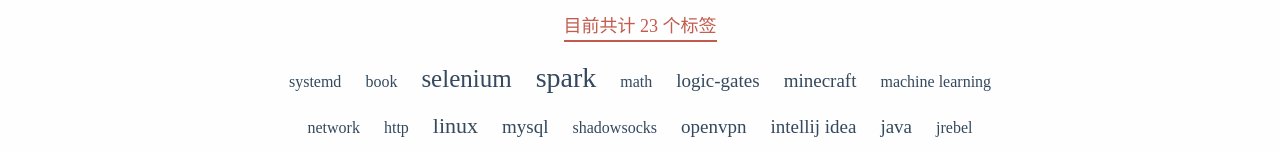
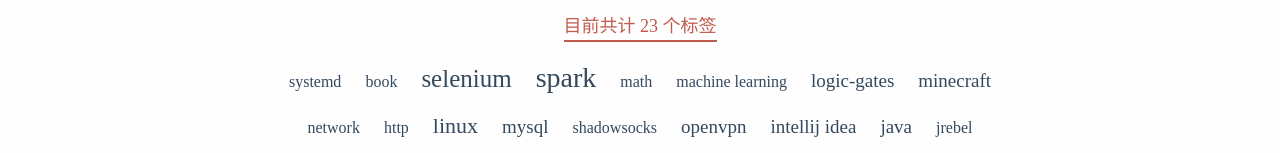
Before and after one commit to me10zyl/me10zyl.github.io, a plain HTML site: page tags/index.html in a window 1280 px wide. Shown: the part 193-346 px from the top of the page. Drawn offline with Linux system fonts and the light colour scheme; a script that the page names is missing; a web font is replaced by a local one.

Commit message:
Site updated: 2018-11-06 20:17:22

```diff
--- a/tags/index.html
+++ b/tags/index.html
@@ -269,7 +269,7 @@
       目前共计 23 个标签
     </div>
     <div class="tag-cloud-tags">
-      <a href="/tags/systemd/" style="font-size: 16px;">systemd</a> <a href="/tags/book/" style="font-size: 16px;">book</a> <a href="/tags/selenium/" style="font-size: 25px;">selenium</a> <a href="/tags/spark/" style="font-size: 28px;">spark</a> <a href="/tags/math/" style="font-size: 16px;">math</a> <a href="/tags/logic-gates/" style="font-size: 19px;">logic-gates</a> <a href="/tags/minecraft/" style="font-size: 19px;">minecraft</a> <a href="/tags/machine-learning/" style="font-size: 16px;">machine learning</a> <a href="/tags/network/" style="font-size: 16px;">network</a> <a href="/tags/http/" style="font-size: 16px;">http</a> <a href="/tags/linux/" style="font-size: 22px;">linux</a> <a href="/tags/mysql/" style="font-size: 19px;">mysql</a> <a href="/tags/shadowsocks/" style="font-size: 16px;">shadowsocks</a> <a href="/tags/openvpn/" style="font-size: 19px;">openvpn</a> <a href="/tags/intellij-idea/" style="font-size: 19px;">intellij idea</a> <a href="/tags/java/" style="font-size: 19px;">java</a> <a href="/tags/jrebel/" style="font-size: 16px;">jrebel</a> <a href="/tags/Android/" style="font-size: 16px;">Android</a> <a href="/tags/QQ/" style="font-size: 16px;">QQ</a> <a href="/tags/hexo/" style="font-size: 16px;">hexo</a> <a href="/tags/Hexo/" style="font-size: 16px;">Hexo</a> <a href="/tags/汇编/" style="font-size: 16px;">汇编</a> <a href="/tags/hackintosh/" style="font-size: 16px;">hackintosh</a>
+      <a href="/tags/systemd/" style="font-size: 16px;">systemd</a> <a href="/tags/book/" style="font-size: 16px;">book</a> <a href="/tags/selenium/" style="font-size: 25px;">selenium</a> <a href="/tags/spark/" style="font-size: 28px;">spark</a> <a href="/tags/math/" style="font-size: 16px;">math</a> <a href="/tags/machine-learning/" style="font-size: 16px;">machine learning</a> <a href="/tags/logic-gates/" style="font-size: 19px;">logic-gates</a> <a href="/tags/minecraft/" style="font-size: 19px;">minecraft</a> <a href="/tags/network/" style="font-size: 16px;">network</a> <a href="/tags/http/" style="font-size: 16px;">http</a> <a href="/tags/linux/" style="font-size: 22px;">linux</a> <a href="/tags/mysql/" style="font-size: 19px;">mysql</a> <a href="/tags/shadowsocks/" style="font-size: 16px;">shadowsocks</a> <a href="/tags/openvpn/" style="font-size: 19px;">openvpn</a> <a href="/tags/intellij-idea/" style="font-size: 19px;">intellij idea</a> <a href="/tags/java/" style="font-size: 19px;">java</a> <a href="/tags/jrebel/" style="font-size: 16px;">jrebel</a> <a href="/tags/Android/" style="font-size: 16px;">Android</a> <a href="/tags/QQ/" style="font-size: 16px;">QQ</a> <a href="/tags/hexo/" style="font-size: 16px;">hexo</a> <a href="/tags/Hexo/" style="font-size: 16px;">Hexo</a> <a href="/tags/汇编/" style="font-size: 16px;">汇编</a> <a href="/tags/hackintosh/" style="font-size: 16px;">hackintosh</a>
     </div>
   </div>
 
```
